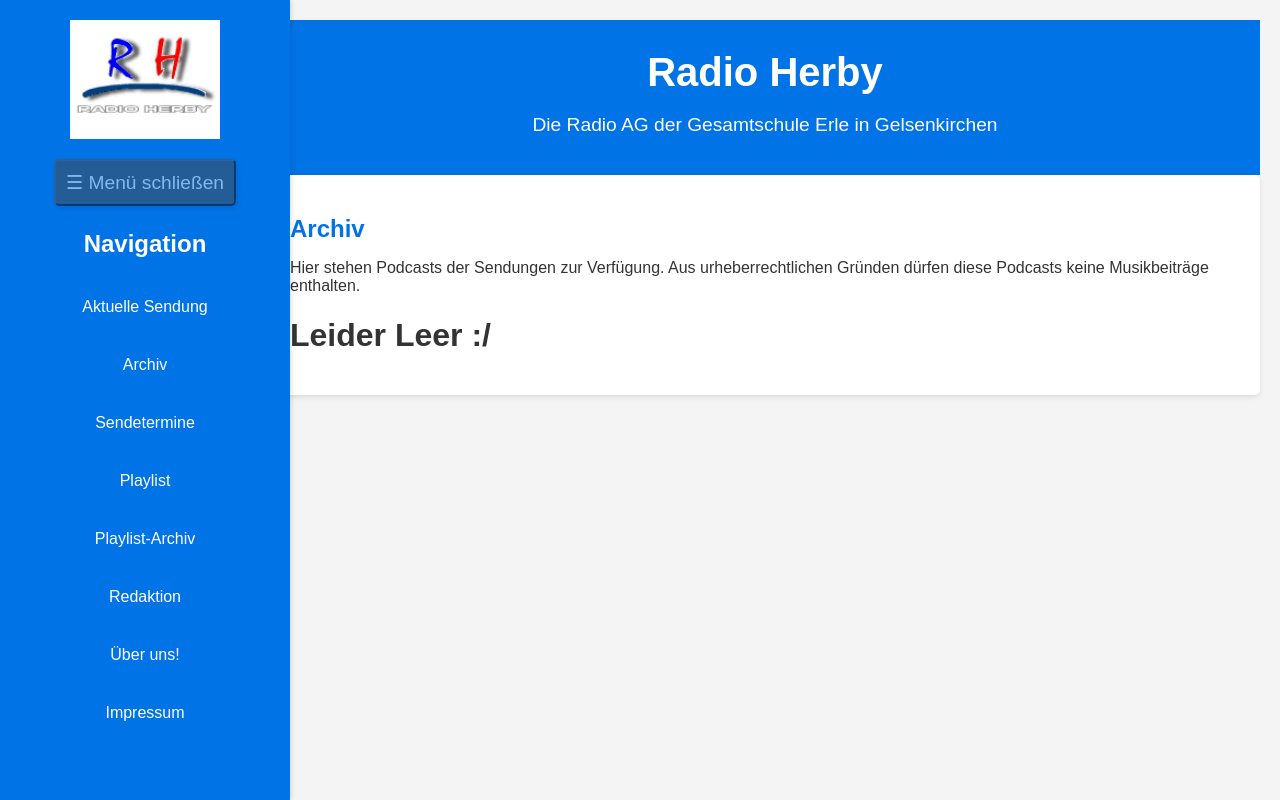
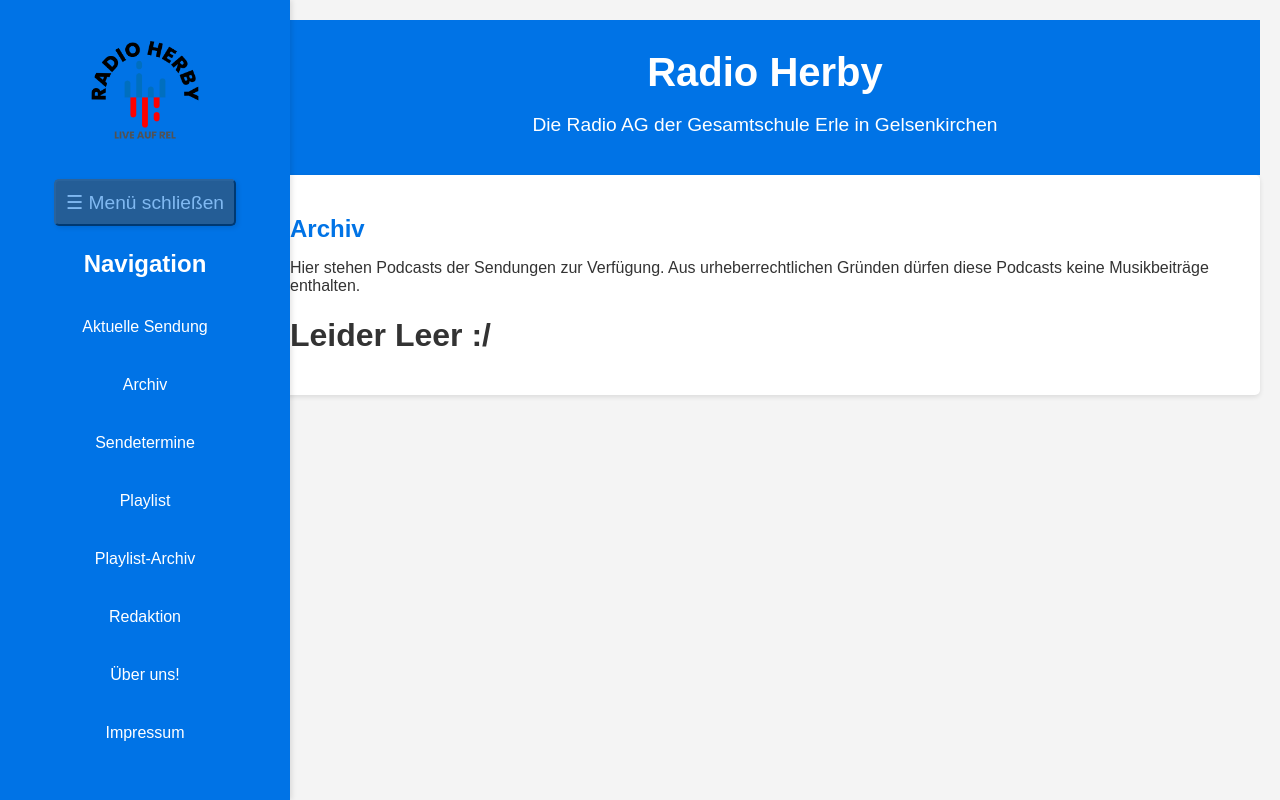
Before and after one commit to jojosstudio/radioherby, a plain HTML site: page archiv.html in a window 1280 px wide. Drawn offline with Linux system fonts and the light colour scheme.

Commit message:
Update archiv.html

```diff
--- a/archiv.html
+++ b/archiv.html
@@ -196,7 +196,7 @@ body {
 <body>
     <div class="menu-toggle" onclick="toggleSidebar()">☰ Menü</div>
     <aside class="sidebar">
-        <img src="archiv-Dateien/RH-Logo.gif" alt="Radio Herby Logo">
+        <img src="index-Dateien/RH-Logo.gif" alt="Radio Herby Logo">
         <button class="close-menu" onclick="toggleSidebar()">☰ Menü schließen</button>
         <h3>Navigation</h3>
         <a href="index.html">Aktuelle Sendung</a>
```
